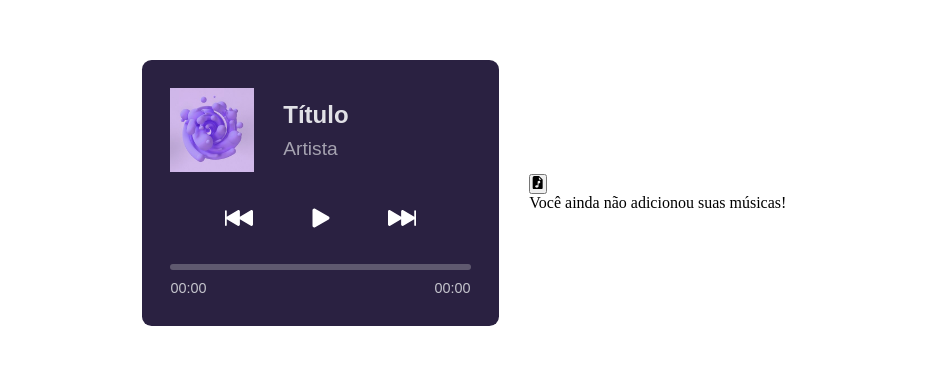
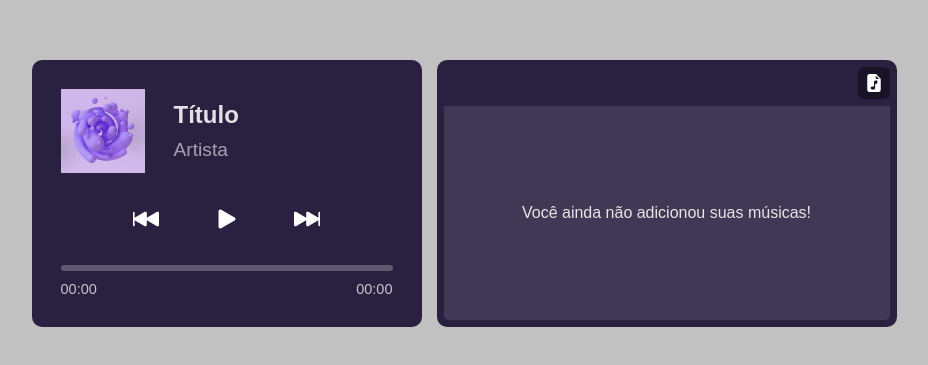
Before and after one commit to santanajoao/audio-player, a React (Vite) app: page / in a window 1280 px wide. Shown: the part 207-572 px from the top of the page, without its empty margins (176-1104 px from the left). Built offline with nearby package versions, Linux system fonts and the light colour scheme; the HTML template or start-up script is replaced by a standard one.

Commit message:
estilização inicial do FileManager e Modal implementadas

```diff
--- a/src/App.css
+++ b/src/App.css
@@ -1,8 +1,9 @@
 .App {
+  align-items: center;
+  background-color: rgba(50, 50, 50, 0.3);
+  display: flex;
+  height: 100vh;
+  justify-content: center;
+  gap: 15px;
   width: 100vw;
-  height: 100vh;
-  display: flex;
-  align-items: center;
-  justify-content: center;
-  gap: 30px;
 }
--- a/src/components/AudioController.jsx
+++ b/src/components/AudioController.jsx
@@ -2,7 +2,7 @@ import React, { Component } from 'react';
 import defaultCover from '../assets/default-song-cover.jpg';
 import { toMinutesAndSeconds, calculateWidth } from '../utils/time';
 import {
-  BsPlayFill, BsSkipBackwardFill, BsSkipForwardFill
+  BsPlayFill, BsSkipBackwardFill, BsSkipForwardFill, BsPauseFill
 } from 'react-icons/bs';
 import '../styles/AudioController.css';
 
@@ -112,7 +112,7 @@ export default class AudioController extends Component {
   render() {
     const { selectedAudio } = this.props;
     const { title, artist, cover, url } = selectedAudio;
-    const { duration, currentTime } = this.state;
+    const { duration, currentTime, isPlaying } = this.state;
     return (
       <div className="AudioController">
         <audio
@@ -142,7 +142,12 @@ export default class AudioController extends Component {
             onClick={this.playPause}
             className="AudioController__play-pause-btn"
           >
-            <BsPlayFill className="AudioController__play-pause-icon" />
+            { isPlaying ? (
+              <BsPauseFill className="AudioController__play-pause-icon" />
+            ) : (
+              <BsPlayFill className="AudioController__play-pause-icon" />
+            ) }
+
           </button>
           <button
             onClick={ () => this.changeSong(1) }
--- a/src/components/FileManager.jsx
+++ b/src/components/FileManager.jsx
@@ -1,6 +1,7 @@
 import React, { Component } from 'react';
 import { BsFileEarmarkMusicFill } from "react-icons/bs";
 import AudioList from './AudioList';
+import '../styles/FileManager.css';
 
 export default class FileManager extends Component {
   render() {
@@ -11,13 +12,13 @@ export default class FileManager extends Component {
     return (
       <div className="FileManager">
         <div className="FileManager__btn-container">
-          <button onClick={handleModal} className="add-audio-btn">
-            <BsFileEarmarkMusicFill />
+          <button onClick={handleModal} className="FileManager__add-audio-btn">
+            <BsFileEarmarkMusicFill className="FileManager__add-audio-icon" />
           </button>
         </div>
         <div className="FileManager__audios-container">
           { audioList.length === 0 ? (
-            <p className="FileManager__empty-audios-msg">
+            <p className="FileManager__empty-list-msg">
               Você ainda não adicionou suas músicas!
             </p>
           ) : (
--- a/src/components/Modal.jsx
+++ b/src/components/Modal.jsx
@@ -1,23 +1,20 @@
 import React, { Component } from 'react';
 import { BsXCircleFill } from 'react-icons/bs';
-import ModalErrors from './ModalErrors';
-import getErrorList from '../utils/validation';
+import getError from '../utils/validation';
+import '../styles/Modal.css';
 
 export default class Modal extends Component {
   state = {
     audioFile: null,
-    valdidationErrors: [],
+    error: null,
   };
 
   validateFile = () => {
     const { audioFile } = this.state;
     const validTypes = ['audio/mp4', 'audio/mpeg', 'audio/ogg'];
     const { audioList } = this.props;
-    const errors = getErrorList(audioFile, validTypes, audioList)
-
-    this.setState({
-      valdidationErrors: errors,
-    });
+    const error = getError(audioFile, validTypes, audioList)
+    this.setState({ error });
   }
 
   handleFileInput = async ({ target }) => {
@@ -39,35 +36,34 @@ export default class Modal extends Component {
 
   render() {
     const { handleModal } = this.props;
-    const { audioFile, valdidationErrors } = this.state;
+    const { audioFile, error } = this.state;
 
     return (
       <div className="Modal">
+        <div className="Modal__wrapper">
           <div className="Modal__top-container">
-          <h1>Escolha seu arquivo de áudio</h1>
+            <h1 className="Modal__title">Escolha seu arquivo de áudio</h1>
             <button onClick={ handleModal } className="Modal__close-btn">
               <BsXCircleFill className="Modal__close-icon" />
             </button>
           </div>
-        <div className="Modal__middle-container">
           <input
             type="file"
             onChange={this.handleFileInput}
             name="audioFile"
+            className="Modal__file-input"
             accept="audio/mp4, audio/mpeg, audio/ogg"
           />
-        </div>
-        { !valdidationErrors.length || (
-          <ModalErrors errorList={valdidationErrors} />
-        ) }
+          { error && <p className="Modal__error">{ error }</p> }
           <button
             onClick={this.addNewAudio}
             className="Modal__add-song-btn"
-          disabled={!audioFile || valdidationErrors.length}
+            disabled={!audioFile || error}
           >
             Adicionar
           </button>
         </div>
+      </div>
     );
   }
 }
--- a/src/components/ModalErrors.jsx
+++ /dev/null
@@ -1,16 +0,0 @@
-import React, { Component } from 'react';
-
-export default class ModalErrors extends Component {
-  render() {
-    const { errorList } = this.props;
-    return (
-      <ul className="ModalErrors">
-        { errorList.map((error, index) => (
-          <li key={index} className="ModalErrors__error">
-            { error }
-          </li>
-        )) }
-      </ul>
-    );
-  }
-}
--- a/src/styles/AudioController.css
+++ b/src/styles/AudioController.css
@@ -1,30 +1,30 @@
 .AudioController {
-  width: 357.71px;
+  width: 390px;
   background-color: rgba(42, 33, 65, 1);
   display: flex;
   flex-direction: column;
-  padding: 28.81px;
-  gap: 28.81px;
-  border-radius: 9.6px;
-  height: 266.68px;
+  padding: 29px;
+  gap: 29px;
+  border-radius: 10px;
+  height: 267px;
 }
 
 .AudioController__metadata {
-  width: 300.09px;
+  width: 100%;
   display: flex;
-  gap: 28.81px;
+  gap: 29px;
   align-items: center;
 }
 
 .AudioController__cover {
-  height: 84.03px;
-  width: 84.03px;
+  height: 84px;
+  width: 84px;
 }
 
 .AudioController__text-metadata {
   display: flex;
   flex-direction: column;
-  gap: 9.6px;
+  gap: 10px;
   width: 100%;
   max-height: 84px;
 }
@@ -34,8 +34,6 @@
   font-size: 24px;
   color: rgb(225, 225, 230);
   font-family: sans-serif;
-  overflow: hidden;
-  word-wrap: none;
 }
 
 .AudioController__artist {
@@ -48,7 +46,7 @@
 
 .AudioController__controls {
   width: 100%;
-  gap: 50.42px;
+  gap: 50.5px;
   display: flex;
   justify-content: center;
 }
@@ -66,7 +64,7 @@
 
 .AudioController__prev-icon,
 .AudioController__next-icon {
-  font-size: 28px;
+  font-size: 26px;
   color: white;
 }
 
@@ -78,7 +76,7 @@
 .AudioController__time-infos {
   display: flex;
   flex-direction: column;
-  gap: 9.6px;
+  gap: 10px;
 }
 
 .AudioController__bar-container {
@@ -89,13 +87,13 @@
 .AudioController__total-bar {
   width: 100%;
   height: 6px;
-  border-radius: 9.6px;
+  border-radius: 10px;
   opacity: 0.3;
   background-color: rgb(217, 217, 217);
 }
 
 .AudioController__progress-bar {
-  border-radius: 9.6px;
+  border-radius: 10px;
   height: 6px;
   position: absolute;
   background-color: rgb(217, 217, 217);
@@ -115,7 +113,7 @@
 .AudioController__duration {
   color: white;
   font-family: sans-serif;
-  font-size: 14.4px;
+  font-size: 14.5px;
   font-weight: 400;
   color: rgba(196, 196, 204, 1);
 }
--- a/src/styles/FileManager.css
+++ b/src/styles/FileManager.css
@@ -0,0 +1,48 @@
+.FileManager {
+  background-color: rgba(42, 33, 65, 1);
+  height: 267px;
+  width: 460px;
+  border-radius: 10px;
+  display: flex;
+  flex-direction: column;
+  padding: 7px;
+}
+
+.FileManager__btn-container {
+  display: flex;
+  justify-content: flex-end;
+  padding-bottom: 7px;
+}
+
+.FileManager__add-audio-btn {
+  cursor: pointer;
+  display: flex;
+  align-items: center;
+  padding: 7px;
+  border-radius: 6px;
+  background-color: rgba(0, 0, 0, 0.4);
+  border: none;
+}
+
+.FileManager__add-audio-icon {
+  font-size: 18px;
+  color: white;
+}
+
+.FileManager__audios-container {
+  background-color: rgba(255, 255, 255, 0.1);
+  width: 100%;
+  height: 100%;
+  border-radius: 0 0 5px 5px;
+  padding: 5px;
+  display: flex;
+  align-items: center;
+  justify-content: center;
+}
+
+.FileManager__empty-list-msg {
+  color: rgb(230, 230, 230);
+  font-size: 16px;
+  font-family: sans-serif;
+  text-align: center;
+}
--- a/src/styles/Modal.css
+++ b/src/styles/Modal.css
@@ -0,0 +1,83 @@
+.Modal {
+  align-items: center;
+  background-color: rgb(0, 0, 0, 0.2);
+  display: flex;
+  height: 100vh;
+  justify-content: center;
+  position: absolute;
+  width: 100vw;
+}
+
+.Modal__wrapper {
+  background-color: white;
+  border-radius: 6px;
+  padding: 25px;
+  gap: 15px;
+  display: flex;
+  flex-direction: column;
+}
+
+.Modal__top-container {
+  display: flex;
+  justify-content: space-between;
+  align-items: center;
+  gap: 15px;
+}
+
+.Modal__title {
+  font-size: 20px;
+  font-family: sans-serif;
+  font-weight: 600;
+}
+
+.Modal__close-btn {
+  background-color: transparent;
+  display: flex;
+  align-items: center;
+  justify-content: center;
+  cursor: pointer;
+  border: none;
+}
+
+.Modal__close-icon {
+  font-size: 18px;
+  color: rgb(255, 20, 90);
+}
+
+.Modal__middle-container {
+  display: flex;
+  flex-direction: column;
+  align-items: center;
+}
+
+.Modal__file-input {
+  background-color: rgba(42, 33, 65, 0.4);
+  padding: 5px;
+  border-radius: 5px;
+  width: 100%;
+}
+
+.Modal__file-input::-webkit-file-upload-button {
+  background-color: rgba(42, 33, 65, 1);
+  color: white;
+  border-radius: 5px;
+  border: none;
+  padding: 7px;
+  cursor: pointer;
+}
+
+.Modal__add-song-btn {
+  padding: 7px;
+  border-radius: 5px;
+  border: none;
+  background-color: rgba(42, 33, 65, 1);
+  color: white;
+  cursor: pointer;
+}
+
+.Modal__error {
+  text-align: center;
+  color: red;
+  font-family: sans-serif;
+  font-size: 14px;
+}
--- a/src/utils/validation.js
+++ b/src/utils/validation.js
@@ -1,16 +1,14 @@
-const getErrorList = (audioFile, validTypes, audioList) => {
-  const errorList = [];
-
+const getError = (audioFile, validTypes, audioList) => {
   if (!validTypes.includes(audioFile.type)) {
-    errorList.push('Tipe de arquivo inválido!');
+    return 'Tipo de arquivo inválido!';
   }
 
   const alreayIn = audioList.some(({ name }) => name === audioFile.name);
   if (alreayIn) {
-    errorList.push('Você já adicionou esse áudio!');
+    return 'Você já adicionou esse áudio!';
   }
 
-  return errorList;
+  return null;
 };
 
-export default getErrorList;
+export default getError;
```
Lines whose indentation alone changed are shown as unchanged.
